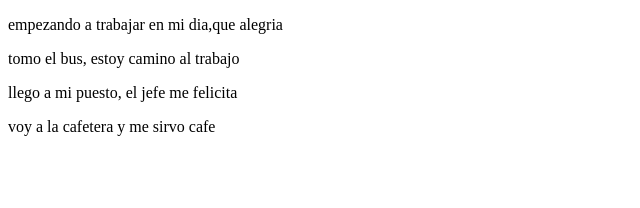
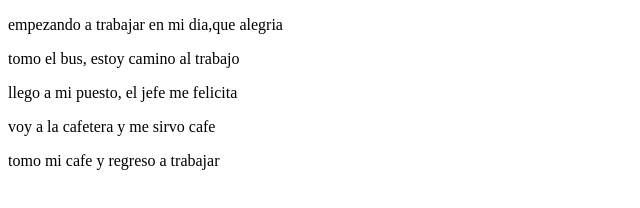
Before and after one commit to persival202/prueba, a plain HTML site: page index.html in a window 1280 px wide. Shown: the whole page, without its empty margins (0-640 px from the left). Drawn offline with Linux system fonts and the light colour scheme.

Commit message:
linea5.1

```diff
--- a/index.html
+++ b/index.html
@@ -10,6 +10,6 @@
     <p> tomo el bus, estoy camino al trabajo </p>
     <p> llego a mi puesto, el jefe me felicita</p>
     <p> voy a la cafetera y me sirvo cafe</p>
-
+ <p> tomo mi cafe y regreso a trabajar</p>
 </body>
 </html>
```
